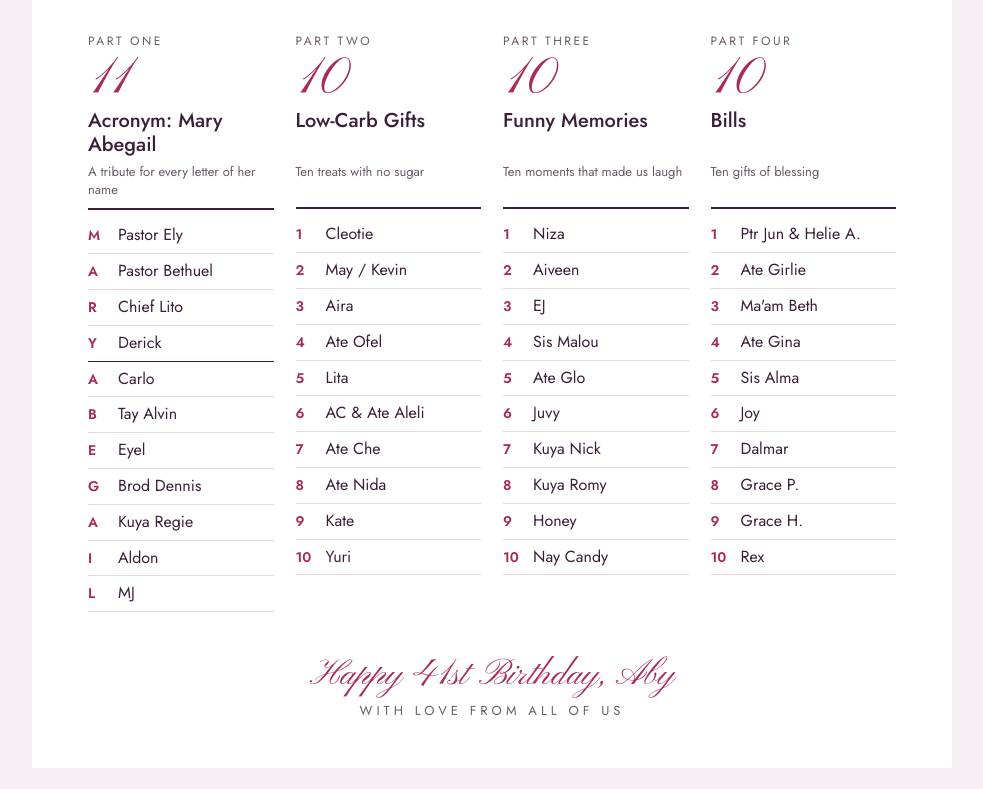
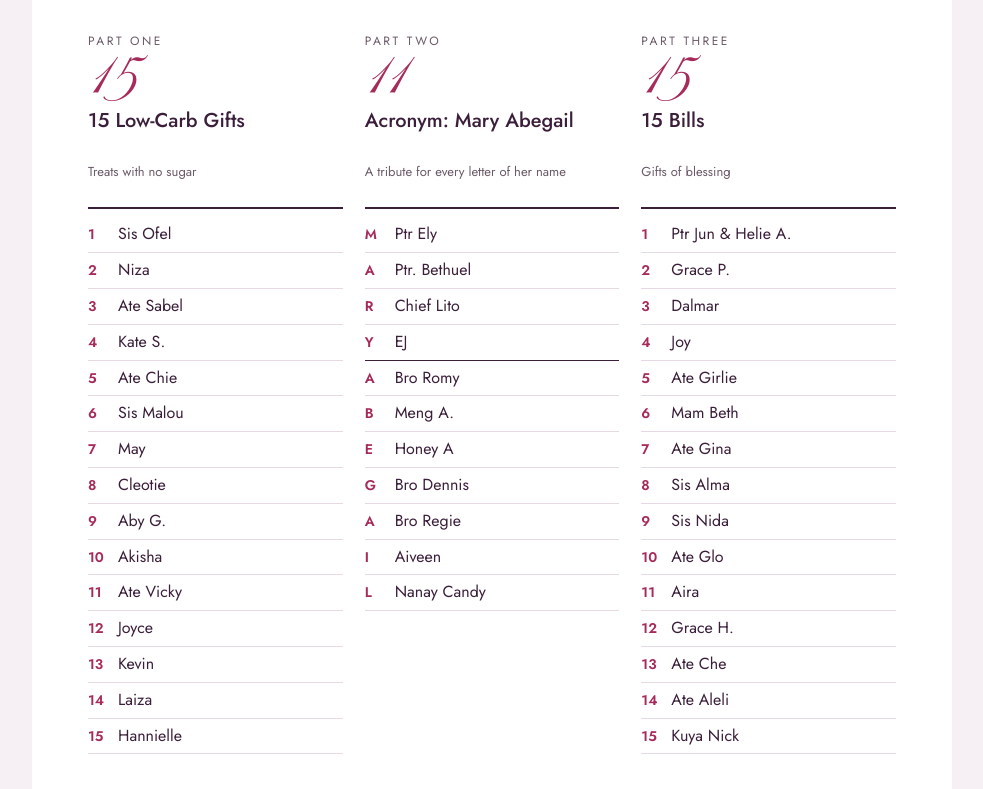
Before and after one commit to rsmatic/rsmatic.github.io, a plain HTML site: page aby.41.programme/index.html in a window 1280 px wide. Shown: the part 511-1300 px from the top of the page, without its empty margins (148-1131 px from the left). Drawn offline with Linux system fonts and the light colour scheme.

Commit message:
Update programme

```diff
--- a/aby.41.programme/index.html
+++ b/aby.41.programme/index.html
@@ -27,7 +27,7 @@ h1{font-size:clamp(20px,4.6vw,28px);letter-spacing:.28em;text-transform:uppercas
 .prayers{display:grid;grid-template-columns:repeat(2,minmax(0,1fr));gap:22px;border-top:1px solid var(--ink);border-bottom:1px solid var(--ink);padding:14px 0;margin:36px 0;text-align:center}
 .prayers p{margin:2px 0 0;font-size:18px;font-weight:500}
 .label{font-size:12px;letter-spacing:2.5px;text-transform:uppercase;color:var(--muted);margin:0}
-.parts{display:grid;grid-template-columns:repeat(4,minmax(0,1fr));gap:28px 22px}
+.parts{display:grid;grid-template-columns:repeat(3,minmax(0,1fr));gap:28px 22px}
 .big{font-family:'Pinyon Script',cursive;font-size:52px;line-height:1;color:var(--accent);margin:6px 0 2px}
 h2{font-size:20px;font-weight:500;line-height:1.2;margin:0;min-height:48px}
 .desc{font-size:13px;line-height:1.35;color:var(--muted);margin:6px 0 8px;min-height:46px;padding-bottom:10px;border-bottom:2px solid var(--ink)}
@@ -35,6 +35,7 @@ ol{list-style:none;margin:0;padding:0}
 li{display:flex;gap:10px;align-items:baseline;padding:7px 0;border-bottom:1px solid var(--line);font-size:16px;line-height:1.3}
 li b{width:20px;flex:none;font-weight:600;font-size:14px;color:var(--accent)}
 li.split{border-bottom-color:var(--ink)}
+.note{font-size:12px;letter-spacing:1.5px;text-transform:uppercase;color:var(--muted);margin:8px 0 0}
 footer{text-align:center;margin-top:44px}
 .wish{font-family:'Pinyon Script',cursive;font-size:36px;line-height:1.1;color:var(--accent);margin:0}
 .love{font-size:13px;letter-spacing:4px;text-transform:uppercase;color:var(--muted);margin:6px 0 0}
@@ -81,78 +82,69 @@ h2,.desc{min-height:0}
 
 <section>
 <p class="label">Part One</p>
-<p class="big" aria-hidden="true">11</p>
-<h2>Acronym: Mary Abegail</h2>
-<p class="desc">A tribute for every letter of her name</p>
+<p class="big" aria-hidden="true">15</p>
+<h2>15 Low-Carb Gifts</h2>
+<p class="desc">Treats with no sugar</p>
 <ol>
-<li><b>M</b><span>Pastor Ely</span></li>
-<li><b>A</b><span>Pastor Bethuel</span></li>
-<li><b>R</b><span>Chief Lito</span></li>
-<li class="split"><b>Y</b><span>Derick</span></li>
-<li><b>A</b><span>Carlo</span></li>
-<li><b>B</b><span>Tay Alvin</span></li>
-<li><b>E</b><span>Eyel</span></li>
-<li><b>G</b><span>Brod Dennis</span></li>
-<li><b>A</b><span>Kuya Regie</span></li>
-<li><b>I</b><span>Aldon</span></li>
-<li><b>L</b><span>MJ</span></li>
+<li><b>1</b><span>Sis Ofel</span></li>
+<li><b>2</b><span>Niza</span></li>
+<li><b>3</b><span>Ate Sabel</span></li>
+<li><b>4</b><span>Kate S.</span></li>
+<li><b>5</b><span>Ate Chie</span></li>
+<li><b>6</b><span>Sis Malou</span></li>
+<li><b>7</b><span>May</span></li>
+<li><b>8</b><span>Cleotie</span></li>
+<li><b>9</b><span>Aby G.</span></li>
+<li><b>10</b><span>Akisha</span></li>
+<li><b>11</b><span>Ate Vicky</span></li>
+<li><b>12</b><span>Joyce</span></li>
+<li><b>13</b><span>Kevin</span></li>
+<li><b>14</b><span>Laiza</span></li>
+<li><b>15</b><span>Hannielle</span></li>
 </ol>
 </section>
 
 <section>
 <p class="label">Part Two</p>
-<p class="big" aria-hidden="true">10</p>
-<h2>Low-Carb Gifts</h2>
-<p class="desc">Ten treats with no sugar</p>
+<p class="big" aria-hidden="true">11</p>
+<h2>Acronym: Mary Abegail</h2>
+<p class="desc">A tribute for every letter of her name</p>
 <ol>
-<li><b>1</b><span>Cleotie</span></li>
-<li><b>2</b><span>May / Kevin</span></li>
-<li><b>3</b><span>Aira</span></li>
-<li><b>4</b><span>Ate Ofel</span></li>
-<li><b>5</b><span>Lita</span></li>
-<li><b>6</b><span>AC &amp; Ate Aleli</span></li>
-<li><b>7</b><span>Ate Che</span></li>
-<li><b>8</b><span>Ate Nida</span></li>
-<li><b>9</b><span>Kate</span></li>
-<li><b>10</b><span>Yuri</span></li>
+<li><b>M</b><span>Ptr Ely</span></li>
+<li><b>A</b><span>Ptr. Bethuel</span></li>
+<li><b>R</b><span>Chief Lito</span></li>
+<li class="split"><b>Y</b><span>EJ</span></li>
+<li><b>A</b><span>Bro Romy</span></li>
+<li><b>B</b><span>Meng A.</span></li>
+<li><b>E</b><span>Honey A</span></li>
+<li><b>G</b><span>Bro Dennis</span></li>
+<li><b>A</b><span>Bro Regie</span></li>
+<li><b>I</b><span>Aiveen</span></li>
+<li><b>L</b><span>Nanay Candy</span></li>
 </ol>
 </section>
 
 <section>
 <p class="label">Part Three</p>
-<p class="big" aria-hidden="true">10</p>
-<h2>Funny Memories</h2>
-<p class="desc">Ten moments that made us laugh</p>
-<ol>
-<li><b>1</b><span>Niza</span></li>
-<li><b>2</b><span>Aiveen</span></li>
-<li><b>3</b><span>EJ</span></li>
-<li><b>4</b><span>Sis Malou</span></li>
-<li><b>5</b><span>Ate Glo</span></li>
-<li><b>6</b><span>Juvy</span></li>
-<li><b>7</b><span>Kuya Nick</span></li>
-<li><b>8</b><span>Kuya Romy</span></li>
-<li><b>9</b><span>Honey</span></li>
-<li><b>10</b><span>Nay Candy</span></li>
-</ol>
-</section>
-
-<section>
-<p class="label">Part Four</p>
-<p class="big" aria-hidden="true">10</p>
-<h2>Bills</h2>
-<p class="desc">Ten gifts of blessing</p>
+<p class="big" aria-hidden="true">15</p>
+<h2>15 Bills</h2>
+<p class="desc">Gifts of blessing</p>
 <ol>
 <li><b>1</b><span>Ptr Jun &amp; Helie A.</span></li>
-<li><b>2</b><span>Ate Girlie</span></li>
-<li><b>3</b><span>Ma'am Beth</span></li>
-<li><b>4</b><span>Ate Gina</span></li>
-<li><b>5</b><span>Sis Alma</span></li>
-<li><b>6</b><span>Joy</span></li>
-<li><b>7</b><span>Dalmar</span></li>
-<li><b>8</b><span>Grace P.</span></li>
-<li><b>9</b><span>Grace H.</span></li>
-<li><b>10</b><span>Rex</span></li>
+<li><b>2</b><span>Grace P.</span></li>
+<li><b>3</b><span>Dalmar</span></li>
+<li><b>4</b><span>Joy</span></li>
+<li><b>5</b><span>Ate Girlie</span></li>
+<li><b>6</b><span>Mam Beth</span></li>
+<li><b>7</b><span>Ate Gina</span></li>
+<li><b>8</b><span>Sis Alma</span></li>
+<li><b>9</b><span>Sis Nida</span></li>
+<li><b>10</b><span>Ate Glo</span></li>
+<li><b>11</b><span>Aira</span></li>
+<li><b>12</b><span>Grace H.</span></li>
+<li><b>13</b><span>Ate Che</span></li>
+<li><b>14</b><span>Ate Aleli</span></li>
+<li><b>15</b><span>Kuya Nick</span></li>
 </ol>
 </section>
 
```
